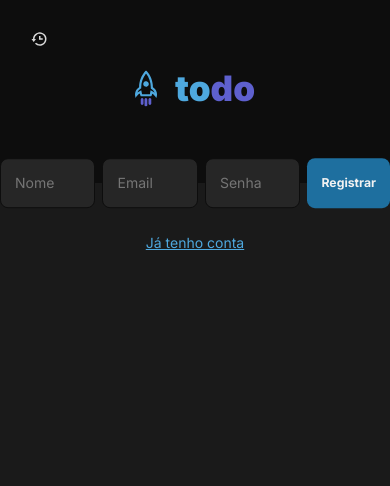
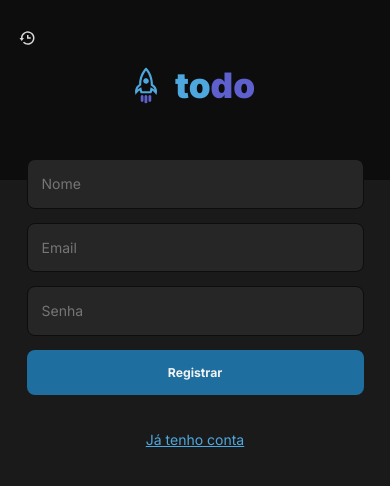
Before and after one commit to tuliooov/to-do-list, a React (Vite) app: page /register in a window 390 px wide. Shown: the top 486 px of the page. Built offline with nearby package versions, Linux system fonts and the light colour scheme; no server answers.

Commit message:
added responsivite forms

```diff
--- a/index.html
+++ b/index.html
@@ -7,7 +7,7 @@
     <link rel="preconnect" href="https://fonts.gstatic.com" crossorigin />
 
     <link rel="icon" type="image/svg+xml" href="src/assets/rocket.svg" />
-    <meta name="viewport" content="width=device-width, initial-scale=1.0" />
+    <meta name="viewport" content="width=device-width, initial-scale=1.0, maximum-scale=1.0, user-scalable=no" />
 
     <link href="https://fonts.googleapis.com/css2?family=Inter:wght@400;700;900&display=swap" rel="stylesheet">
 
--- a/src/components/Button/index.tsx
+++ b/src/components/Button/index.tsx
@@ -1,14 +1,17 @@
 import styles from './Button.module.css';
 import { Loading } from '../Loading';
+import { ButtonHTMLAttributes } from 'react';
 
-interface ButtonProps {
+interface ButtonProps extends React.HTMLProps<HTMLButtonElement> {
   loading?: boolean
   children: React.ReactNode
 }
-export function Button({loading, children}: ButtonProps) {
+
+export function Button({loading, children, className, ...rest}: ButtonProps) {
   return (
     <button
-      className={styles.button}
+      className={`${styles.button} ${className}`}
+      {...rest}
       type="submit"
     >
         <div style={!loading ? { opacity: 0 } : {}}>
--- a/src/components/Header/Header.module.css
+++ b/src/components/Header/Header.module.css
@@ -49,20 +49,22 @@
   font-weight: 300;
 }
 
-.header .nav .buttonIcon {
+.buttonIcon {
   background: transparent;
   border: none;
-  color: var(--gray-200);
   cursor: pointer;
-  width: 50px;
-  height: 50px;
-  border-radius: 9999px;
+  padding: 0.3rem;
+  border-radius: 4px;
   display: flex;
   align-items: center;
   justify-content: center;
-  text-align: center;
+  color: var(--gray-200);
 }
 
-.header .nav .buttonIcon:hover {
-  background: #ffffff1e;
+.buttonIcon:hover {
+  background: var(--gray-400);
 }
+
+.buttonIcon:hover svg path{
+  color: var(--purple);
+}
--- a/src/components/LoginForm/LoginForm.module.css
+++ b/src/components/LoginForm/LoginForm.module.css
@@ -3,10 +3,8 @@
 }
 
 .wrapper {
-  display: flex;
-  gap: .5rem;
-
-  transform: translateY(-50%);
+  position: relative;
+  top: -2rem;
 }
 
 .input {
--- a/src/components/LoginForm/index.tsx
+++ b/src/components/LoginForm/index.tsx
@@ -44,26 +44,35 @@ export function LoginForm({  }: NewTaskProps) {
   return (
     <form onSubmit={handleLogin}>
       <div className={styles.main}>
-        <div className={styles.wrapper}>
+        <div className={`${styles.wrapper} row`}>
+          <div className='col-4 col-s-12'>
             <input
-            className={styles.input}
+              className={`${styles.input}`}
               placeholder="Email"
               value={email}
               required
               onChange={(event) => setEmail(event.target.value)}
               type="email"
             />
+          </div>
+          <div className='col-4 col-s-12'>
             <input
-            className={styles.input}
+              className={`${styles.input}`}
               placeholder="Senha"
               value={password}
               required
               onChange={(event) => setPassword(event.target.value)}
               type="password"
             />
-          <Button loading={isLoading}>
+          </div>
+          <div className='col-4 col-s-12'>
+            <Button
+              loading={isLoading}
+              className={`w-full s-w-full`}
+            >
               Logar
             </Button>
+          </div>
         </div>
         <Link
           className={styles.link}
--- a/src/components/RegisterForm/RegisterForm.module.css
+++ b/src/components/RegisterForm/RegisterForm.module.css
@@ -3,10 +3,8 @@
 }
 
 .wrapper {
-  display: flex;
-  gap: .5rem;
-
-  transform: translateY(-50%);
+  position: relative;
+  top: -2rem;
 }
 
 .input {
--- a/src/components/RegisterForm/index.tsx
+++ b/src/components/RegisterForm/index.tsx
@@ -60,7 +60,8 @@ export function RegisterForm({  }: NewTaskProps) {
   return (
     <form onSubmit={handleRegister}>
       <div className={styles.main}>
-        <div className={styles.wrapper}>
+        <div className={`${styles.wrapper} row`}>
+          <div className='col-3 col-s-12'>
             <input
               className={styles.input}
               placeholder="Nome"
@@ -68,6 +69,8 @@ export function RegisterForm({  }: NewTaskProps) {
               required
               onChange={(event) => setName(event.target.value)}
             />
+          </div>
+          <div className='col-3 col-s-12'>
             <input
               className={styles.input}
               placeholder="Email"
@@ -76,6 +79,8 @@ export function RegisterForm({  }: NewTaskProps) {
               required
               onChange={(event) => setEmail(event.target.value)}
             />
+          </div>
+          <div className='col-3 col-s-12'>
             <input
               className={styles.input}
               placeholder="Senha"
@@ -84,9 +89,12 @@ export function RegisterForm({  }: NewTaskProps) {
               onChange={(event) => setPassword(event.target.value)}
               type="password"
             />
-          <Button loading={isLoading}>
+          </div>
+          <div className='col-3 col-s-12'>
+            <Button loading={isLoading} className="s-w-full w-full">
               Registrar
             </Button>
+          </div>
         </div>
         <Link
           className={styles.link}
--- a/src/components/Resume/index.tsx
+++ b/src/components/Resume/index.tsx
@@ -4,7 +4,7 @@ import { Week } from '../Week';
 import { Subtitle } from '../Subtitle';
 import { ITask } from '../../pages/App';
 import { DialogDayResume } from '../DialogDayResume';
-import { useState } from 'react';
+import { useMemo, useState } from 'react';
 
 interface ResumeProps {
     tasks: ITask[]
@@ -28,7 +28,7 @@ export const Resume = ({ tasks }: ResumeProps) => {
         return null
     }
 
-    const getTasksOfTheDay = (subDate: Date) => tasks.filter((task) => new Date(task.createdAt).toLocaleDateString() === subDate.toLocaleDateString())
+    const getTasksOfTheDay = useMemo(() => (subDate: Date) => tasks.filter((task) => new Date(task.createdAt).toLocaleDateString() === subDate.toLocaleDateString()), [tasks])
 
     const firstTask = new Date(tasks[0].createdAt)
 
@@ -38,10 +38,7 @@ export const Resume = ({ tasks }: ResumeProps) => {
     const weekSize = weekDifference > 24 ? weekDifference : 24
     const weekLenght = 7
 
-
-
-
-    const arrayDays = [...Array(weekSize).keys()].map((_iWeek) => {
+    const arrayDays = useMemo(() => [...Array(weekSize).keys()].map((_iWeek) => {
         const weekIndex = _iWeek + 1
         return ({
             week: weekIndex,
@@ -55,7 +52,7 @@ export const Resume = ({ tasks }: ResumeProps) => {
                 });
             })
         });
-    })
+    }), [weekSize, weekLenght, getTasksOfTheDay])
 
     return (
         <div className={styles.resume}>
--- a/src/components/Tasks.tsx
+++ b/src/components/Tasks.tsx
@@ -1,3 +1,4 @@
+import { useMemo } from 'react';
 import { ITask } from '../pages/App';
 import { Task } from './Task';
 
@@ -12,12 +13,12 @@ interface TasksProps {
 export function Tasks({ tasks, doneTask, deleteTask }: TasksProps) {
   const createdTasks = tasks.length;
 
-  const tasksCompleted = tasks.reduce((acc, task) => {
+  const tasksCompleted = useMemo(() => tasks.reduce((acc, task) => {
     if(task.done) {
       return acc + 1
     }
     return acc;
-  }, 0);
+  }, 0), [tasks])
 
   return (
     <div className={styles.tasks}>
--- a/src/global.css
+++ b/src/global.css
@@ -39,3 +39,70 @@ body, input, button {
     font-size: 87.5%;
   }
 }
+
+
+* {
+  box-sizing: border-box;
+}
+
+.row::after {
+  content: "";
+  clear: both;
+  display: table;
+}
+
+[class*="col-"] {
+  float: left;
+  padding: 0.5rem;
+}
+
+/* For mobile phones: */
+[class*="col-"] {
+  width: 100% !important;
+}
+
+
+
+@media only screen and (min-width: 800px) {
+  /* For desktop: */
+  .col-1 {width: 8.33%!important;}
+  .col-2 {width: 16.66%!important;}
+  .col-3 {width: 25%!important;}
+  .col-4 {width: 33.33%!important;}
+  .col-5 {width: 41.66%!important;}
+  .col-6 {width: 50%!important;}
+  .col-7 {width: 58.33%!important;}
+  .col-8 {width: 66.66%!important;}
+  .col-9 {width: 75%!important;}
+  .col-10 {width: 83.33%!important;}
+  .col-11 {width: 91.66%!important;}
+  .col-12 {width: 100%!important;}
+  .w-full {
+    width: 100%;
+  }
+  .layout {
+    max-width: 70rem;
+  }
+}
+
+@media only screen and (max-width: 800px) {
+  /* For tablets: */
+  .col-s-1 {width: 8.33%!important;}
+  .col-s-2 {width: 16.66%!important;}
+  .col-s-3 {width: 25%!important;}
+  .col-s-4 {width: 33.33%!important;}
+  .col-s-5 {width: 41.66%!important;}
+  .col-s-6 {width: 50%!important;}
+  .col-s-7 {width: 58.33%!important;}
+  .col-s-8 {width: 66.66%!important;}
+  .col-s-9 {width: 75%!important;}
+  .col-s-10 {width: 83.33%!important;}
+  .col-s-11 {width: 91.66%!important;}
+  .col-s-12 {width: 100%!important;}
+  .s-w-full {
+    width: 100%;
+  }
+  .layout {
+    max-width: 90%;
+  }
+}
--- a/src/layouts/DefaultLayout/index.tsx
+++ b/src/layouts/DefaultLayout/index.tsx
@@ -7,7 +7,7 @@ export function DefaultLayout() {
   return (
     <>
       <Header></Header>
-      <div className={styles.layout}>
+      <div className={`${styles.layout} layout`}>
         <Outlet />
       </div>
     </>
--- a/src/pages/App/index.tsx
+++ b/src/pages/App/index.tsx
@@ -1,4 +1,4 @@
-import { useEffect, useState } from 'react';
+import { useEffect, useMemo, useState } from 'react';
 import '../../global.css';
 import styles from './App.module.css';
 import { Header } from '../../components/Header';
@@ -109,7 +109,7 @@ export function App() {
     fetchTasks()
   }, [])
 
-  const tasksFilterd = tasks.filter((task) => new Date(task.createdAt).toLocaleDateString() === new Date().toLocaleDateString())
+  const tasksFilterd = useMemo(() => tasks.filter((task) => new Date(task.createdAt).toLocaleDateString() === new Date().toLocaleDateString()), [tasks])
 
   return (
     <div>
```
Lines whose indentation alone changed are shown as unchanged.
